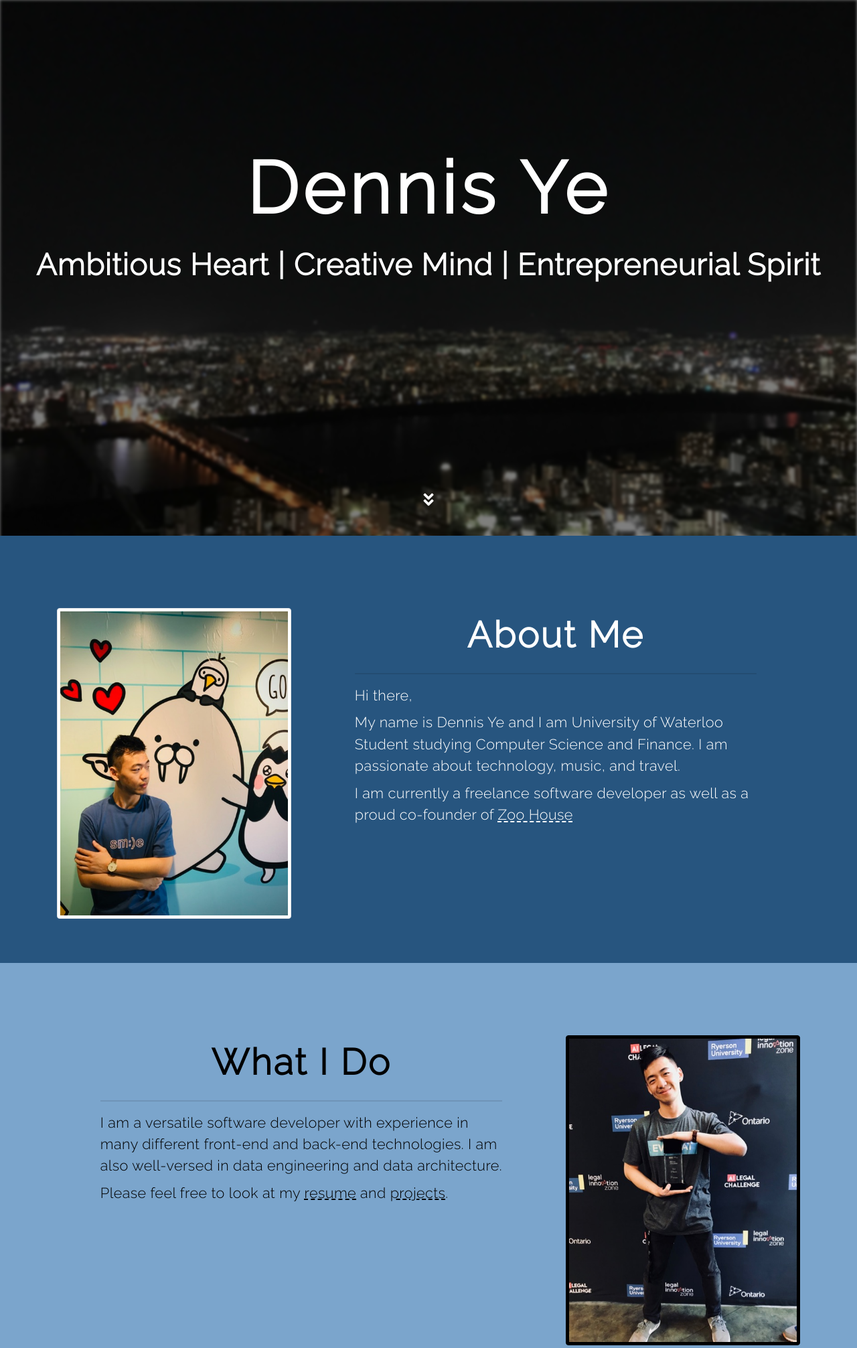
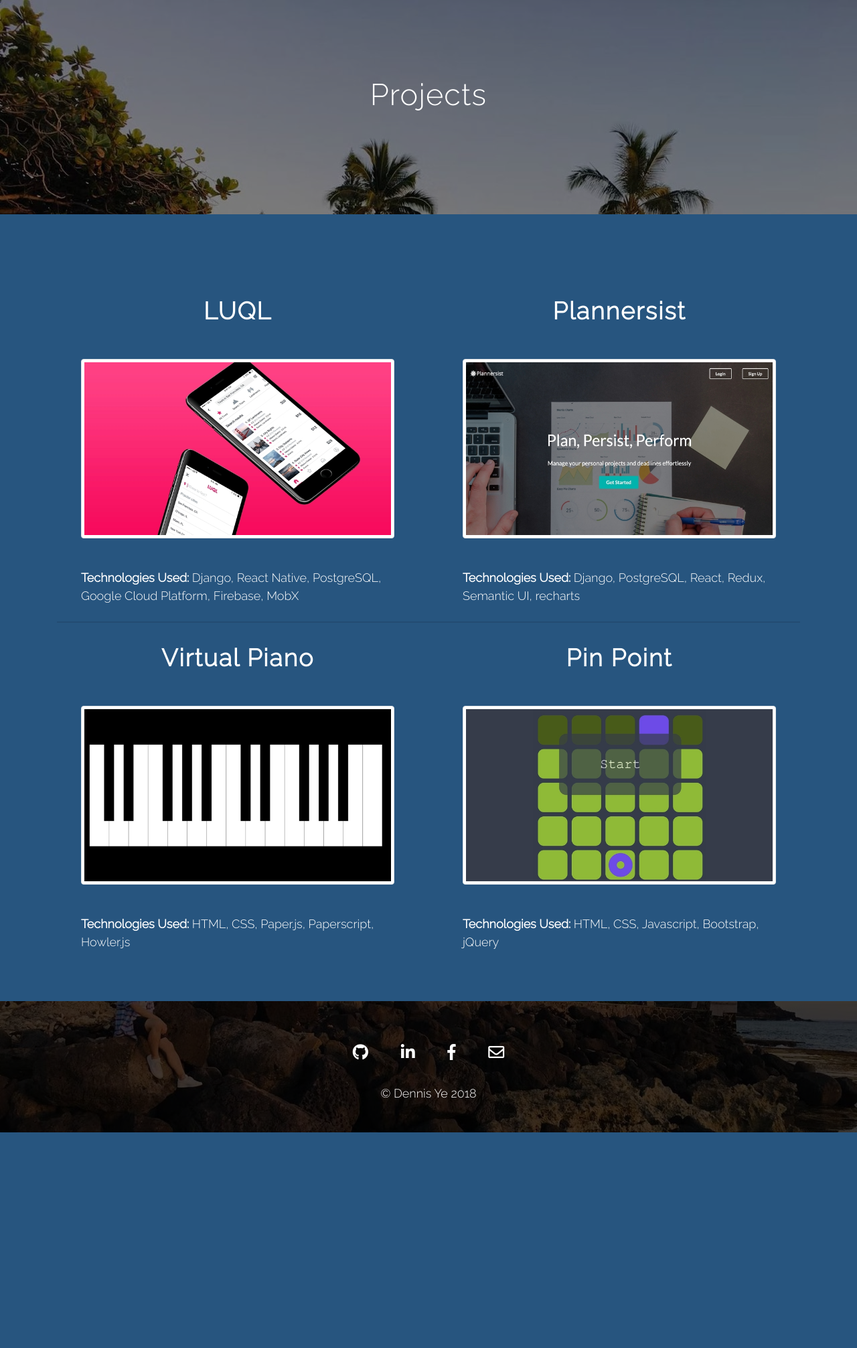
Before and after one commit to Dennisye95/website, a PHP site: page /projects/index.html in a window 1280 px wide. Shown: the top 2013 px of the page at 67% size. After the commit the page ends 1691 px from the top, so only its background shows below. Run offline with PHP 8.4, Linux system fonts and the light colour scheme; some libraries are stand-ins or nearby versions.

Commit message:
projects page

```diff
--- a/assets/functions.js
+++ b/assets/functions.js
@@ -1,11 +1,3 @@
-var imageUrls = [
-  "assets/images/ewha.jpg",
-  "assets/images/nara.jpg",
-  "assets/images/osaka.jpg",
-  "assets/images/kyoto.jpg",
-  "assets/images/fuji.jpg"
-]
-
 $(document).ready(function() {
   if ($(window).scrollTop() > screen.height) {
     $('.navbar').css('display', 'flex');
@@ -23,10 +15,10 @@ $(document).ready(function() {
     e.preventDefault();
     scrollToLink($(this).attr('href'))
   });
-
-  var imageUrl = imageUrls[Math.floor(Math.random() * imageUrls.length)];
-  var background = 'url("' + imageUrl + '") no-repeat center center/cover fixed';
-  $('.background-image').css('background', background);
+  $('.project').hover(function(e) {
+    $(this).children('.project-description').toggle();
+    $(this).children('.img-thumbnail').toggleClass('image-dim');
+  })
 });
 
 function scrollToLink(link) {
--- a/assets/style.css
+++ b/assets/style.css
@@ -49,12 +49,8 @@ body {
   width: 100%;
   height: 100%;
   z-index: -1;
+  background: url("images/background.jpg") no-repeat center center/cover fixed;
   content: '';
-  -webkit-filter: blur(2px);
-  -moz-filter: blur(2px);
-  -o-filter: blur(2px);
-  -ms-filter: blur(2px);
-  filter: blur(2px);
 }
 
 .navbar {
@@ -84,6 +80,10 @@ body {
   position: relative;
   height: 100vh;
   text-align: center;
+}
+
+.height-40 {
+  height: 40vh;
 }
 
 .intro-header {
@@ -183,3 +183,37 @@ hr {
 .links > li {
   padding: 1em;
 }
+
+.project-title {
+  text-align: center;
+  font-size: 2em;
+  font-weight: 600;
+  letter-spacing: 0.05em;
+  padding: 0.25em 2em 0.25em 2em;
+}
+
+.project {
+  position: relative;
+  margin: 2em;
+}
+
+.image-dim {
+  -webkit-filter: brightness(50%);
+  -moz-filter: brightness(50%);
+  filter: brightness(50%);
+}
+
+.project-description {
+  display: none;
+  position: absolute;
+  top: 50%;
+  left: 50%;
+  transform: translate(-50%, -50%);
+  color: white;
+  font-size: 1.2em;
+  letter-spacing: 0.02em;
+}
+
+.project-technologies {
+  padding: 0.5em 2em 0.5em 2em;
+}
--- a/index.html
+++ b/index.html
@@ -53,8 +53,9 @@
       <section id="intro" class="intro-section background-tint-50">
         <div class="intro-header">
           <div class="intro-name">Dennis Ye</div>
-          <!-- <div class="intro-phrase">Software Developer | Data Engineer</div> -->
-          <div class="intro-phrase">Ambitious Heart | Creative Mind | Entrepreneurial Spirit</div>
+          <div class="intro-phrase">Ambitious Heart</div>
+          <div class="intro-phrase">Creative Mind</div>
+          <div class="intro-phrase">Entrepreneurial Spirit</div>
         </div>
         <div class="intro-continue">
           <a class="icon-link" href="#bio">
@@ -78,7 +79,7 @@
                     <hr>
                     <div>Hi there,</div>
                     <div class="mt-2">My name is Dennis Ye and I am University of Waterloo Student studying Computer Science and Finance. I am passionate about technology, music, and travel.</div>
-                    <div class="mt-2">I am currently a freelance software developer as well as a proud co-founder of <a class="text-link" href="https://zoohouse.io">Zoo House</a></div>
+                    <div class="mt-2">I am currently a freelance software developer as well as a proud co-founder of <a class="text-link" href="https://zoohouse.io" target="_blank">Zoo House</a></div>
                   </div>
                 </div>
               </div>
@@ -94,7 +95,7 @@
                   <div class="section-content">
                     <hr>
                     <div>I am a versatile software developer with experience in many different front-end and back-end technologies. I am also well-versed in data engineering and data architecture.</div>
-                    <div class="mt-2">Please feel free to look at my <a class="text-link" href="resume.pdf">resume</a> and <a class="text-link" href="https://github.com/Dennisye95">projects</a>.</div>
+                    <div class="mt-2">Please feel free to look at my <a class="text-link" href="resume.pdf" target="_blank">resume</a> and <a class="text-link" href="projects">projects</a>.</div>
                   </div>
                 </div>
                 <div class="col-md-4">
@@ -161,17 +162,17 @@
       <div class="footer background-tint-75">
         <ul class="list-inline links">
           <li class="list-inline-item">
-            <a class="icon-link" href="https://github.com/Dennisye95">
+            <a class="icon-link" href="https://github.com/Dennisye95" target="_blank">
               <i class="fab fa-github fa-lg"></i>
             </a>
           </li>
           <li class="list-inline-item">
-            <a class="icon-link" href="https://www.linkedin.com/in/dennisye95/">
+            <a class="icon-link" href="https://www.linkedin.com/in/dennisye95/" target="_blank">
               <i class="fab fa-linkedin-in fa-lg"></i>
             </a>
           </li>
           <li class="list-inline-item">
-            <a class="icon-link" href="https://www.facebook.com/dennisye95">
+            <a class="icon-link" href="https://www.facebook.com/dennisye95" target="_blank">
               <i class="fab fa-facebook-f fa-lg"></i>
             </a>
           </li>
--- /dev/null
+++ b/projects/index.html
@@ -0,0 +1,117 @@
+<!DOCTYPE html>
+<html>
+  <head>
+    <title>Dennis Ye</title>
+    <meta charset="utf-8">
+    <meta http-equiv="X-UA-Compatible" content="IE=edge">
+    <meta name="viewport" content="width=device-width, initial-scale=1">
+    <meta name="keywords" content="Dennis Ye, Website, Portfolio, Software developer, University of Waterloo, Web developer, Web Designer, Freelancer, Entrepreneur, Projects, Musician, Dance, Travel">
+    <meta name="description" content="Dennis Ye's Website">
+    <link rel="icon" href="assets/favicon.png">
+    <link rel="stylesheet" href="https://fonts.googleapis.com/css?family=Playfair+Display:900|Raleway:300">
+    <link type="text/css" rel="stylesheet" href="https://stackpath.bootstrapcdn.com/bootstrap/4.1.3/css/bootstrap.min.css">
+    <link rel="stylesheet" href="https://use.fontawesome.com/releases/v5.2.0/css/all.css" integrity="sha384-hWVjflwFxL6sNzntih27bfxkr27PmbbK/iSvJ+a4+0owXq79v+lsFkW54bOGbiDQ" crossorigin="anonymous">
+    <link type="text/css" rel="stylesheet" href="assets/style.css">
+    <script type="text/javascript" src="https://cdnjs.cloudflare.com/ajax/libs/jquery/3.3.1/jquery.min.js"></script>
+    <script type="text/javascript" src="assets/functions.js"></script>
+  </head>
+
+  <body data-spy="scroll" data-target=".navbar" data-offset="80">
+    <div class="background-image"></div>
+    <div class="content" >
+      <!-- Navigation -->
+      <nav class="navbar navbar-expand-md navbar-dark sticky-top" role="navigation">
+        <a class="navbar-brand" href="../">Dennis Ye</a>
+
+        <button type="button" class="navbar-toggler" data-toggle="collapse" data-target="#navbar-collapsable">
+          <span class="sr-only">Toggle navigation</span>
+          <span class="navbar-toggler-icon"></span>
+        </button>
+      </nav>
+
+      <!-- Intro Section -->
+      <section id="intro" class="intro-section height-40 background-tint-50">
+        <div class="intro-phrase">Projects</div>
+      </section>
+
+      <!-- Projects Section -->
+      <section id="projects" class="projects-section background-primary">
+        <div class="container">
+          <div class="row">
+            <div class="col-md-6">
+              <div class="project-title">LUQL</div>
+              <a href="https://luql.io" target="_blank">
+                <div id="luql" class="project">
+                  <img class="project-image img-fluid img-thumbnail"  src="assets/images/Luql.jpg">
+                  <div class="project-description">LUQL is a travel app and platform that allows users to connect with local tour guides at their desired locations.</div>
+                </div>
+              </a>
+              <div class="project-technologies"><b>Technologies Used:</b> Django, React Native, PostgreSQL, Google Cloud Platform, Firebase, MobX</div>
+            </div>
+            <div class="col-md-6">
+              <div class="project-title">Plannersist</div>
+              <a href="https://www.plannersist.com" target="_blank">
+                <div id="plannersist" class="project">
+                  <img class="project-image img-fluid img-thumbnail"  src="assets/images/Plannersist.jpg">
+                  <div class="project-description">Plannersist is a productivity tool for managing personal projects, tasks, and deadlines.</div>
+                </div>
+              </a>
+              <div class="project-technologies"><b>Technologies Used:</b> Django, PostgreSQL, React, Redux, Semantic UI, recharts</div>
+            </div>
+          </div>
+          <hr>
+          <div class="row">
+            <div class="col-md-6">
+              <div class="project-title">Virtual Piano</div>
+              <a href="https://virtualpiano.herokuapp.com/" target="_blank">
+                <div id="piano" class="project">
+                  <img class="project-image img-fluid img-thumbnail"  src="assets/images/VirtualPiano.jpg">
+                  <div class="project-description">Virtual Piano is an interactive web app with animation and sounds that allows you to play simple melodies.</div>
+                </div>
+              </a>
+              <div class="project-technologies"><b>Technologies Used:</b> HTML, CSS, Paper.js, Paperscript, Howler.js</div>
+            </div>
+            <div class="col-md-6">
+              <div class="project-title">Pin Point</div>
+              <a href="https://pin-point.herokuapp.com/" target="_blank">
+                <div id="pinpont" class="project">
+                  <img class="project-image img-fluid img-thumbnail"  src="assets/images/PinPoint.jpg">
+                  <div class="project-description">Pin Point is a timing based browser game on a 2D grid with adjustable speed and levels.</div>
+                </div>
+              </a>
+              <div class="project-technologies"><b>Technologies Used:</b> HTML, CSS, Javascript, Bootstrap, jQuery</div>
+            </div>
+          </div>
+        </div>
+      </section>
+
+      <div class="footer background-tint-75">
+        <ul class="list-inline links">
+          <li class="list-inline-item">
+            <a class="icon-link" href="https://github.com/Dennisye95" target="_blank">
+              <i class="fab fa-github fa-lg"></i>
+            </a>
+          </li>
+          <li class="list-inline-item">
+            <a class="icon-link" href="https://www.linkedin.com/in/dennisye95/" target="_blank">
+              <i class="fab fa-linkedin-in fa-lg"></i>
+            </a>
+          </li>
+          <li class="list-inline-item">
+            <a class="icon-link" href="https://www.facebook.com/dennisye95" target="_blank">
+              <i class="fab fa-facebook-f fa-lg"></i>
+            </a>
+          </li>
+          <li class="list-inline-item">
+            <a class="icon-link" href="mailto:dennisye95@gmail.com">
+              <i class="far fa-envelope fa-lg"></i>
+            </a>
+          </li>
+        </ul>
+        <div class="copyright">&copy Dennis Ye 2018</div>
+      </div>
+
+    </div>
+    <script type="text/javascript" src="https://stackpath.bootstrapcdn.com/bootstrap/4.1.3/js/bootstrap.min.js"></script>
+  </body>
+</html>
```
Also changed, not shown: assets/images/Luql.jpg (added), assets/images/PinPoint.jpg (added), assets/images/Plannersist.jpg (added), assets/images/VirtualPiano.jpg (added), assets/images/background.jpg (added), assets/images/ewha.jpg (deleted), assets/images/fuji.jpg (deleted), assets/images/kyoto.jpg (deleted), assets/images/nara.jpg (deleted), assets/images/osaka.jpg (deleted).
